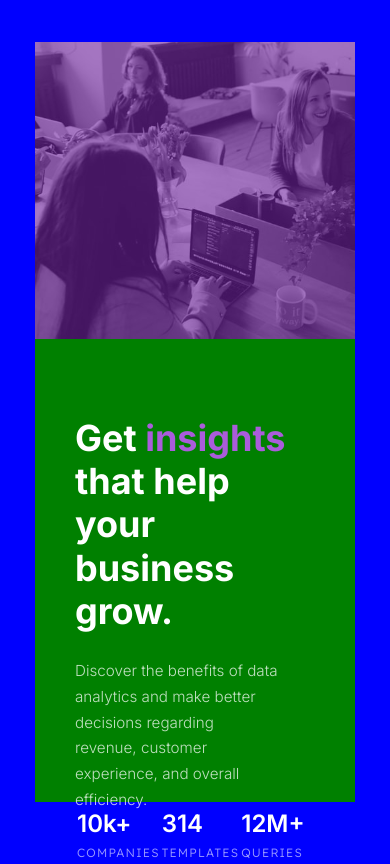
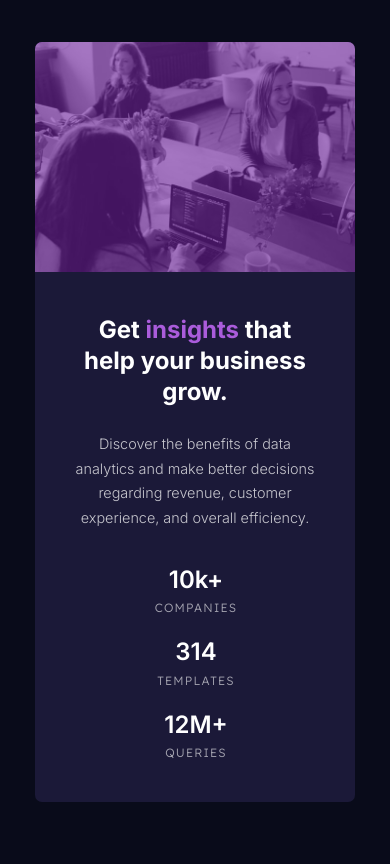
Before and after one commit to Isekku/Stats-preview-card-component, a plain HTML site: page index.html in a window 390 px wide. Drawn offline with Linux system fonts and the light colour scheme.

Commit message:
Finalized the phone version of the website

```diff
--- a/index.css
+++ b/index.css
@@ -39,8 +39,8 @@ body{
 main{
     background-color: hsl(244, 38%, 16%);
     display: flex;
-    width: 1115px;
-    height: 450px;
+    width: 1110px;
+    height: 445px;
     border-radius: 7px;
 }
 
@@ -54,7 +54,7 @@ main{
 
 .centeredDescription{
     width: 75%;
-    height: 73%;
+    height: 75%;
     display: flex;
     flex-direction: column;
 }
@@ -73,8 +73,8 @@ main{
     color: hsl(0, 0%, 100%);
     font-family: 'Inter';
     font-weight: 700;
-    font-size: 2.25rem;
-    line-height: 1.2em;
+    font-size: 2.23rem;
+    line-height: 1.3em;
 }
 
 .accent{
@@ -127,6 +127,9 @@ main{
 .imageSection{
     flex: 1;
     background-color: hsl(277, 65%, 38%);
+    border-top-right-radius: 7px;
+    border-bottom-right-radius: 7px;
+    overflow: hidden;
 }
 
 .imageSection div{
@@ -140,25 +143,57 @@ main{
 /* Phone version */
 
 @media screen and (max-width: 480px) {
-    body{
-        background-color: blue;
-    }
 
     main{
         flex-direction: column-reverse;
         width: 320px;
         height: 760px;
-        background-color: red;
     }
 
     .description{
+        flex: 2.3;
+    }
+
+    .centeredDescription{
+        height: 90%;
+    }
+
+    .titleArticle{
         flex: 1;
-        background-color: green;
+        font-size: 1.5rem;
+        text-align: center;
+    }
+
+    .presentationDescription{
+        flex: 2;
+        font-size: 0.9rem;
+        text-align: center;
+        width: 100%;
+    }
+
+    .statisticsSection{
+        flex: 4;
+        flex-direction: column;
+        align-items: center;
+    }
+
+    .stats{
+        display: flex;
+        flex-direction: column;
+        align-items: center;
+        justify-content: center;
     }
 
     .imageSection{
         flex: 1;
+        border-bottom-right-radius: 0;
+        border-top-left-radius: 7px;
+        height: 100%;
         width: 100%;
-        height: 100%;
+    }
+
+    .imageSection div{
+        background-image: url(images/image-header-mobile.jpg);
+        background-size: cover;
     }
 }
```
